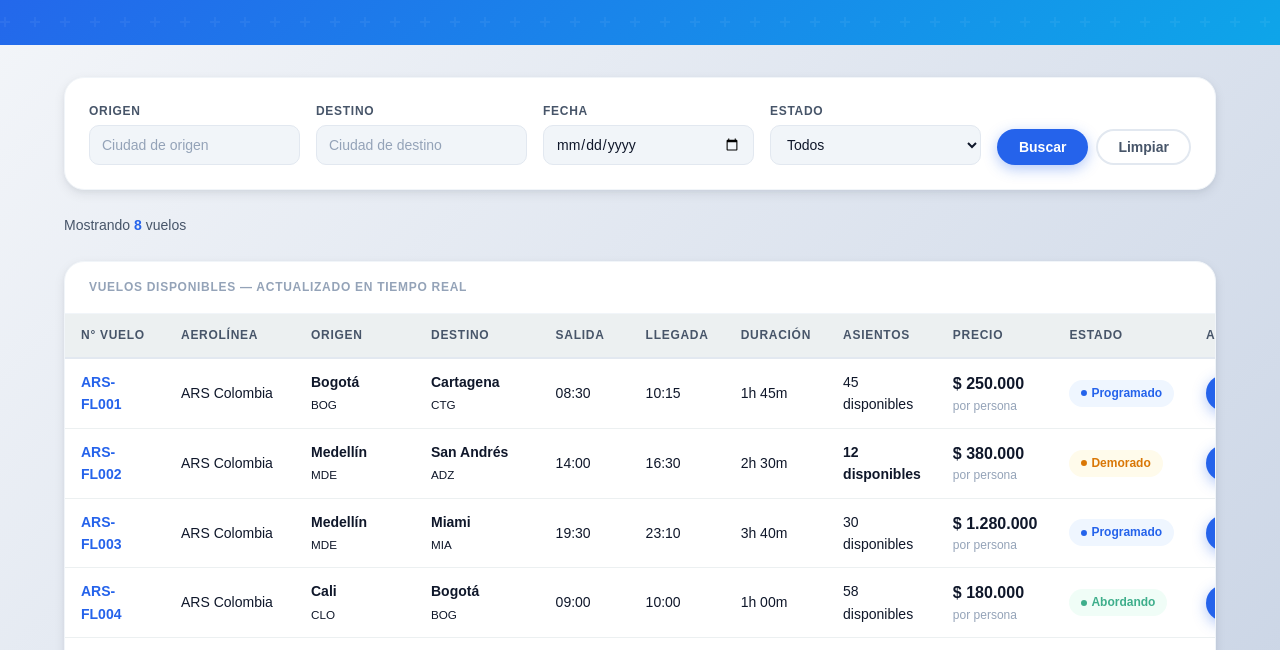
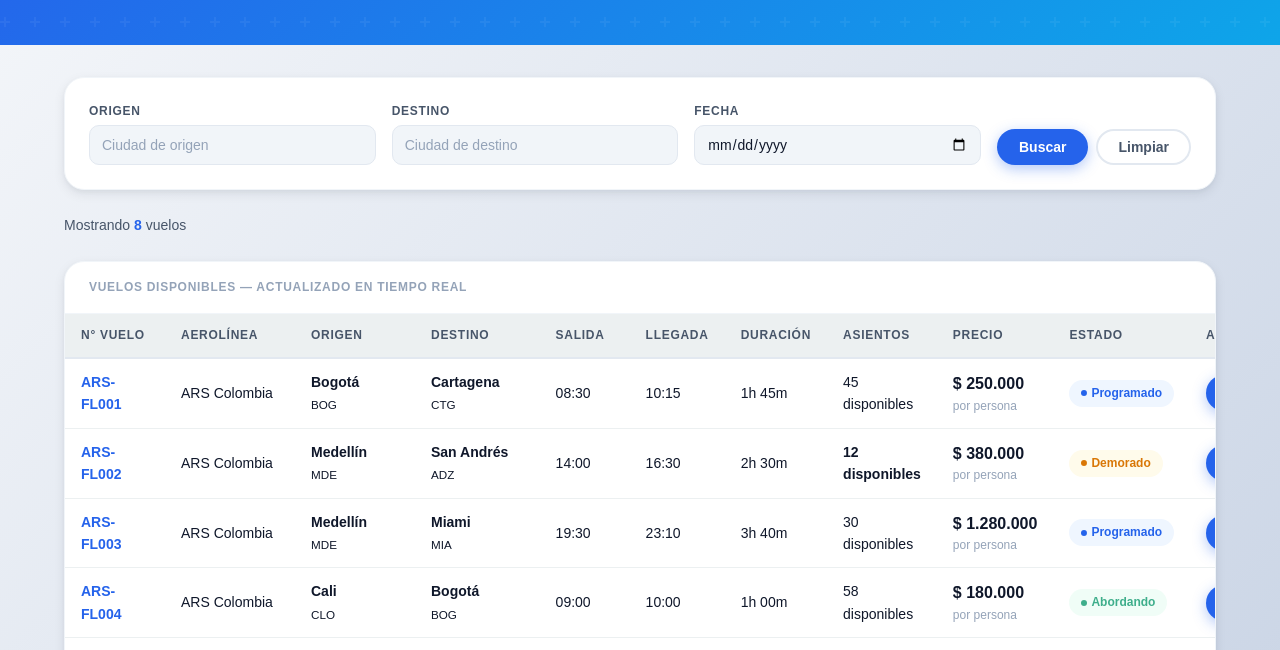
Before and after one commit to sebastiangalindo01-bit/AIRLINE-RESERVATION-SYSTEM, a plain HTML site: page views/client/listado_vuelos.html in a window 1280 px wide. Shown: the part 103-753 px from the top of the page. Drawn offline with Linux system fonts and the light colour scheme.

```diff
--- a/views/client/listado_vuelos.html
+++ b/views/client/listado_vuelos.html
@@ -57,17 +57,7 @@
           />
         </div>
 
-        <div class="filter-group">
-          <label for="filterStatus">Estado</label>
-          <select id="filterStatus" name="status">
-            <option value="">Todos</option>
-            <option value="scheduled">Programado</option>
-            <option value="boarding">Abordando</option>
-            <option value="delayed">Demorado</option>
-            <option value="cancelled">Cancelado</option>
-            <option value="completed">Completado</option>
-          </select>
-        </div>
+        <input type="hidden" id="filterStatus" name="status" value="" />
 
         <div class="filter-actions">
           <button type="submit" class="btn btn-primary">Buscar</button>
```
